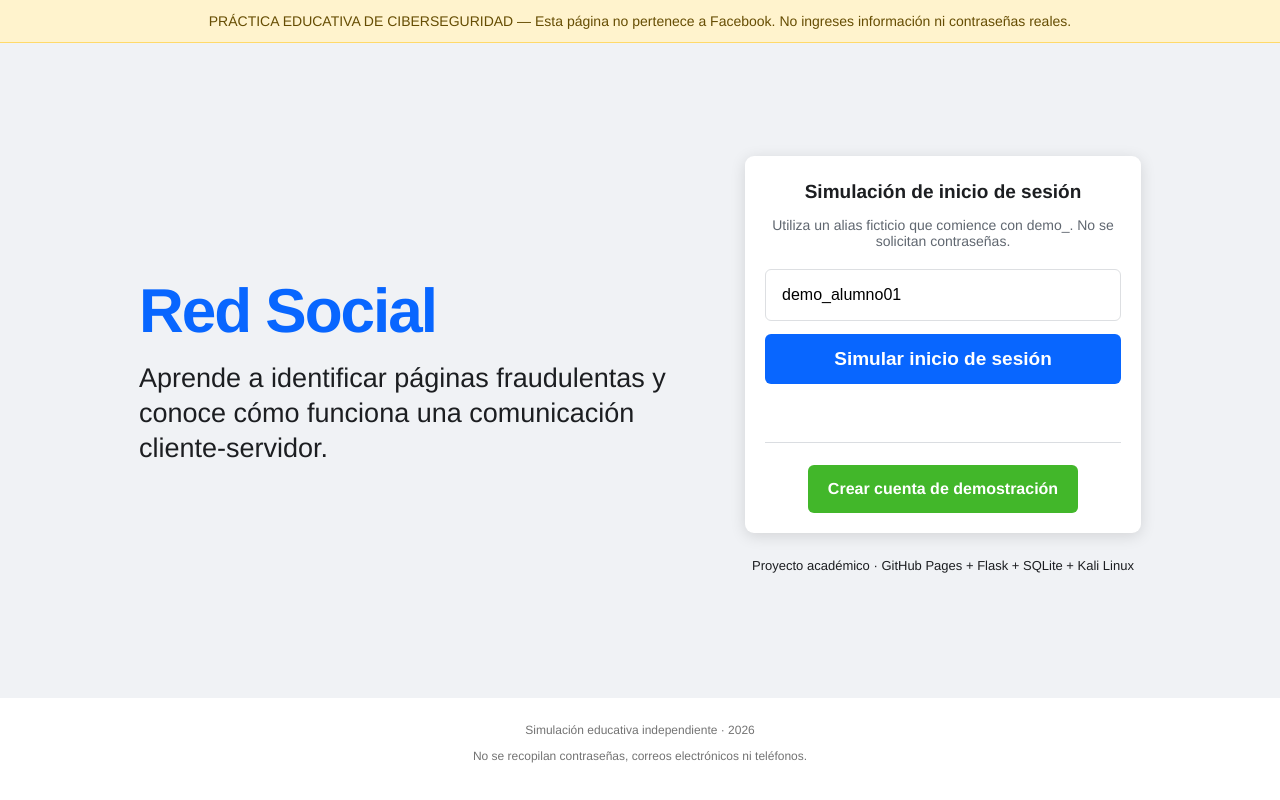
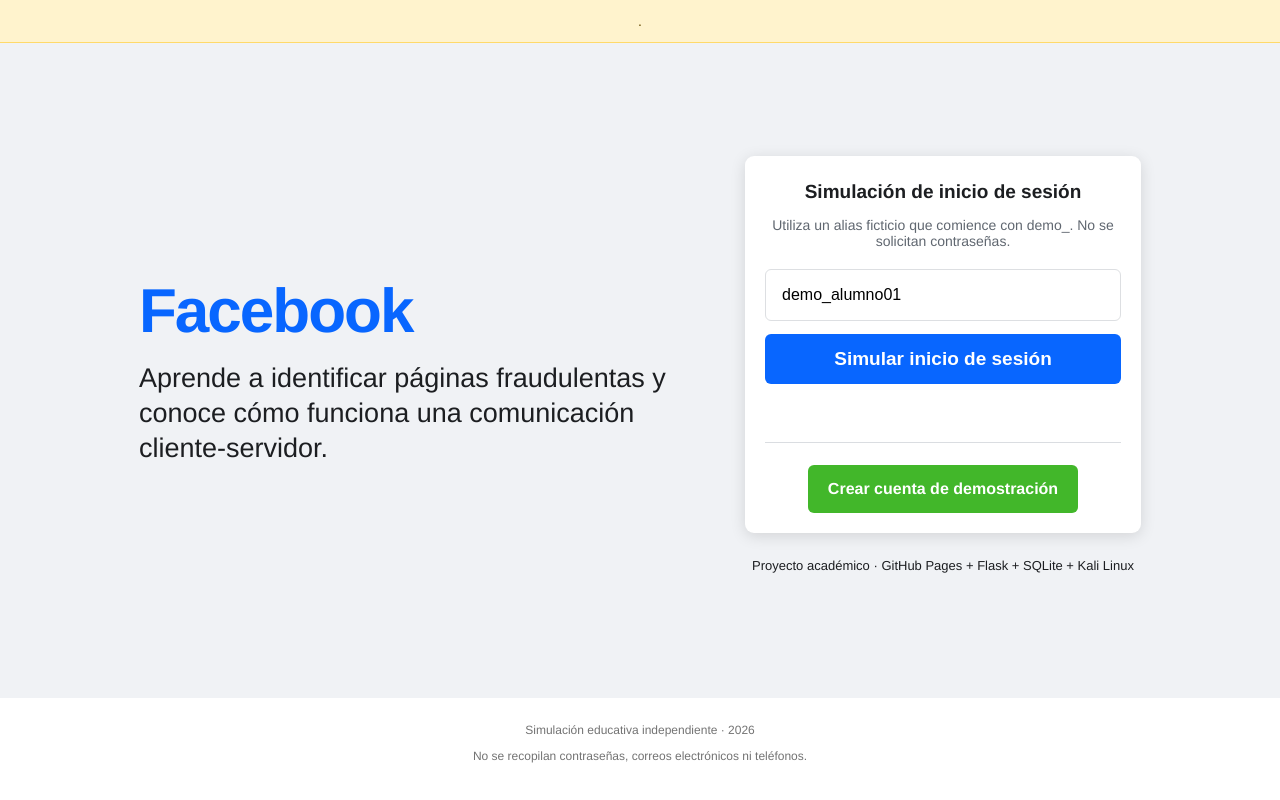
Before and after one commit to 17220148/Practicas, a plain HTML site: page index.html in a window 1280 px wide. Drawn offline with Linux system fonts and the light colour scheme.

Commit message:
index.html

```diff
--- a/index.html
+++ b/index.html
@@ -197,15 +197,13 @@ footer {
 <body>
 
 <div class="aviso">
-    PRÁCTICA EDUCATIVA DE CIBERSEGURIDAD —
-    Esta página no pertenece a Facebook.
-    No ingreses información ni contraseñas reales.
+   .
 </div>
 
 <main class="principal">
 
     <section class="presentacion">
-        <h1 class="logo">Red Social</h1>
+        <h1 class="logo">Facebook</h1>
 
         <p class="subtitulo">
             Aprende a identificar páginas fraudulentas
```
